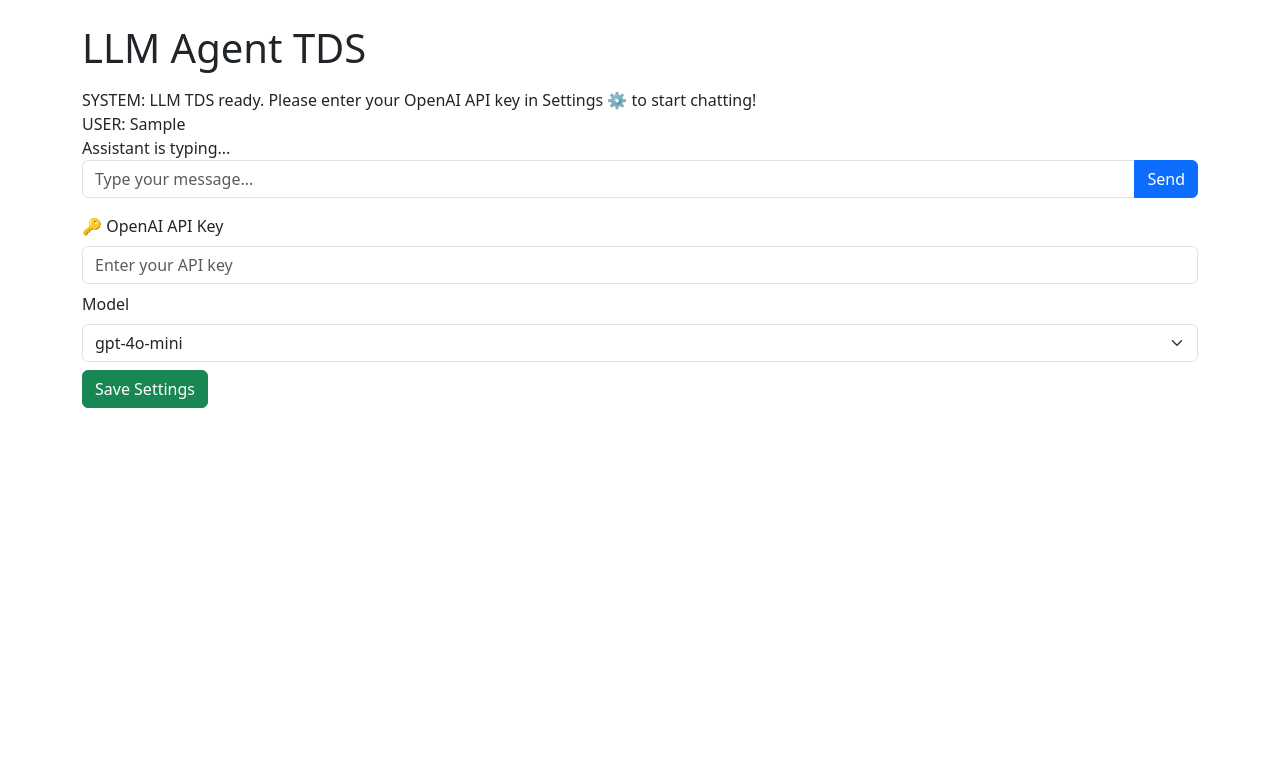
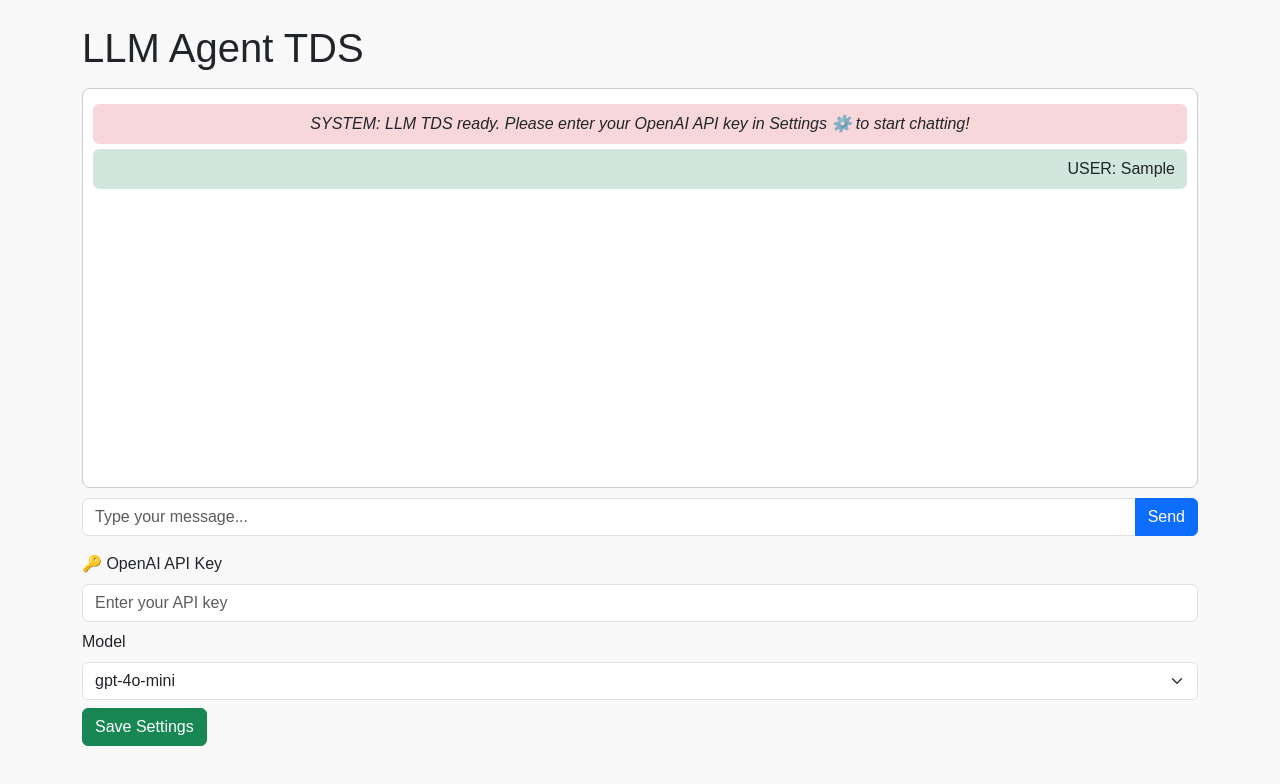
Before and after one commit to Janani-6874/LLM-Agent-bonus-tds, a plain HTML site: page index.html in a window 1280 px wide. Both pictures are taken after typing "Sample" into the empty fields and a click on the button "Send". Drawn offline with nearby package versions, Linux system fonts and the light colour scheme.

Commit message:
Update index.html

```diff
--- a/index.html
+++ b/index.html
@@ -11,8 +11,51 @@
   <!-- Mobile web app capability -->
   <meta name="mobile-web-app-capable" content="yes">
 
-  <!-- Custom Styles -->
-  <link rel="stylesheet" href="style.css">
+  <style>
+  body {
+    background: #f9f9f9;
+    font-family: Arial, sans-serif;
+  }
+
+  .chat-window {
+    border: 1px solid #ccc;
+    border-radius: 8px;
+    padding: 10px;
+    background: #fff;
+    height: 400px;
+    overflow-y: auto;
+    margin-bottom: 10px;
+  }
+
+  .message {
+    margin: 5px 0;
+    padding: 8px 12px;
+    border-radius: 6px;
+  }
+
+  .message.user {
+    background: #d1e7dd;
+    text-align: right;
+  }
+
+  .message.assistant {
+    background: #e2e3e5;
+    text-align: left;
+  }
+
+  .message.system {
+    background: #f8d7da;
+    text-align: center;
+    font-style: italic;
+  }
+
+  #typing-indicator {
+    font-style: italic;
+    color: gray;
+    margin-bottom: 8px;
+    display: none;
+  }
+</style>
 
 
 </head>
```
